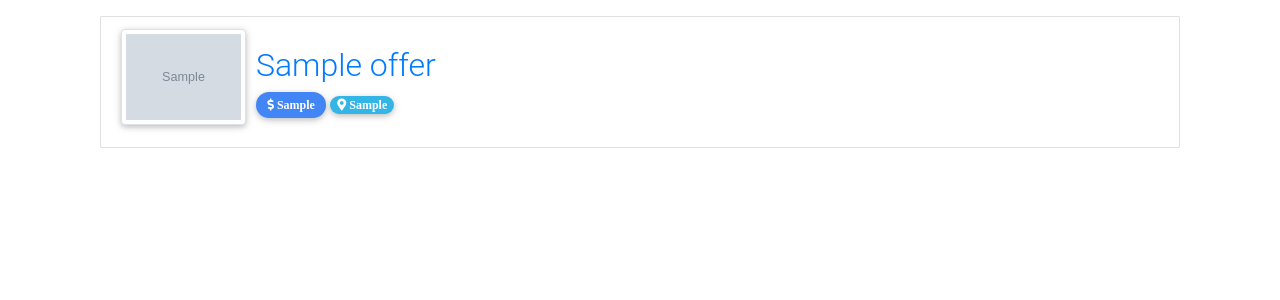
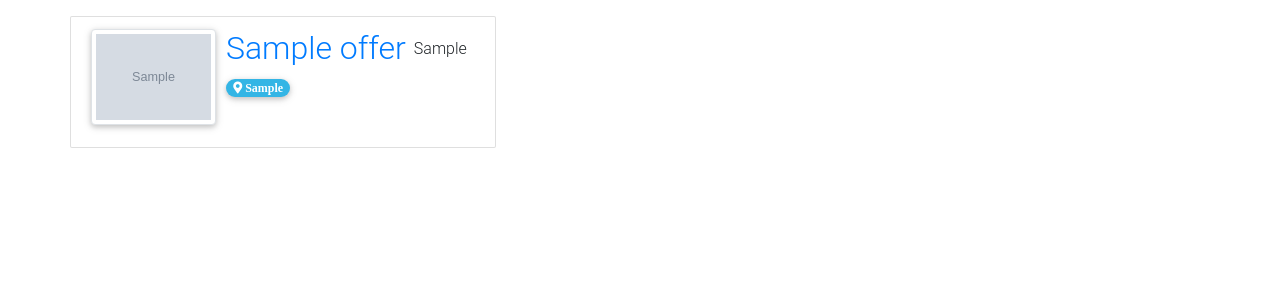
Before and after one commit to MindaugasVaitkus2/olxoffercrawler, a Flask app: page / in a window 1280 px wide. Shown: the part 48-348 px from the top of the page. Run offline with Flask 2, Linux system fonts and the light colour scheme; tables that the repository leaves empty hold one stand-in row (values such as "Sample post"); grey boxes marked "Sample" are stand-in pictures; some libraries are stand-ins or nearby versions.

Commit message:
Organize data
Signed-off-by: blooser <Blooser@protonmail.com>

```diff
--- a/webserver/templates/index.html
+++ b/webserver/templates/index.html
@@ -7,6 +7,8 @@
     <link rel="stylesheet" href="https://stackpath.bootstrapcdn.com/bootstrap/4.3.1/css/bootstrap.min.css" integrity="sha384-ggOyR0iXCbMQv3Xipma34MD+dH/1fQ784/j6cY/iJTQUOhcWr7x9JvoRxT2MZw1T" crossorigin="anonymous" />
     <link rel="stylesheet" href="https://use.fontawesome.com/releases/v5.8.2/css/all.css" integrity="sha384-oS3vJWv+0UjzBfQzYUhtDYW+Pj2yciDJxpsK1OYPAYjqT085Qq/1cq5FLXAZQ7Ay" crossorigin="anonymous" />
     <link rel="stylesheet" href="https://cdnjs.cloudflare.com/ajax/libs/mdbootstrap/4.7.1/css/mdb.min.css" />
+    <link href="https://fonts.googleapis.com/css?family=Ubuntu&display=swap" rel="stylesheet">
+    <link rel="stylesheet" type="text/css" href="{{ url_for('static', filename='css/index.css')}}">
 </head>
 
 <body>
@@ -18,37 +20,40 @@
                 </h1>
             </div>
             {% if offers %}
-            <div class="col-12">
-                <div class="col-12">
+
                 <ul id="offers" class="list-group">
                     {% for offer in offers %}
-                        <li class='list-group-item mt-2 d-flex justify-content-between align-items-center'>
+
+                    <li class='list-group-item mt-2 d-flex justify-content-between'>
+
 
                             <div class="media">
                                 <div class="media-left">
                                     <img width="125" class="img-thumbnail" src="{{ offer.image }}" alt="">
                                 </div>
-                            </div>
                                 <div class="media-body">
-                                <h2 class="media-heading">
+                                    <h2 class="media-heading mt-0">
                                         <a href="{{ offer.url }}" target="_blank"> {{ offer.title }} </a>
                                     </h2>
-                                <span class="badge badge-primary badge-pill">
-											<i class='fas fa-dollar-sign p-1'>
-												{{ offer.price }}
-											</i>
-										</span>
+
                                     <span class="badge badge-info badge-pill">
                                     <i class="fas fa-map-marker-alt">
                                         {{ offer.location }}
                                     </i>
                                 </span>
                                 </div>
+
+                        </div>
+
+
+                            <p class="text-right p-2 price">
+                                {{ offer.price }}
+                            </p>
+
             </li>
+
             {% endfor %}
             </ul>
-                </div>
-            </div>
             {% endif %}
         </div>
     </div>
```
Lines whose indentation alone changed are shown as unchanged.
